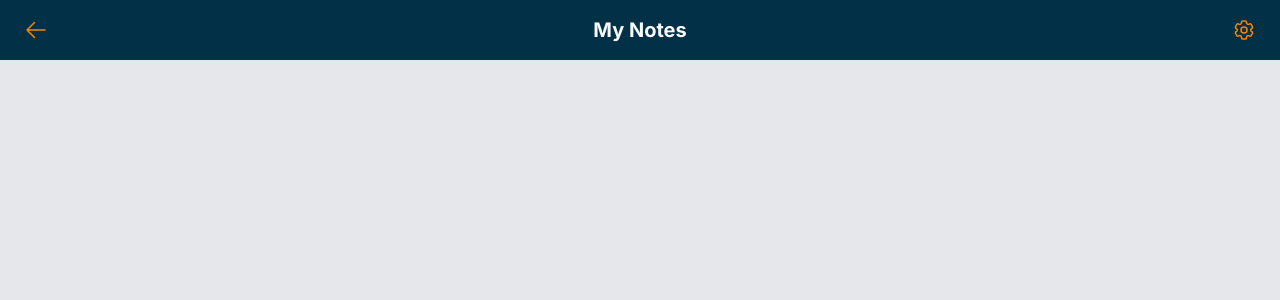
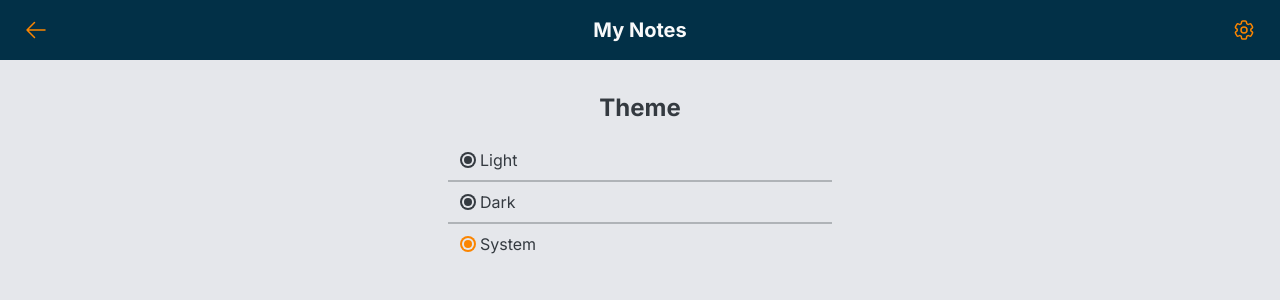
Before and after one commit to fauzan-radji/msib-aksamedia, a React (Vite) app: page /msib-aksamedia/setting in a window 1280 px wide. Before the commit this address had no page. Shown: the top 300 px of the page. Built offline with nearby package versions, Linux system fonts and the light colour scheme.

Commit message:
feat: Add dark mode support to the application

```diff
--- a/src/App.jsx
+++ b/src/App.jsx
@@ -1,11 +1,11 @@
-import { Edit, Home, Login, New, Profile } from "@/views";
+import { Edit, Home, Login, New, Profile, Setting } from "@/views";
 import { Route, Routes } from "react-router-dom";
 
 import { Topbar } from "@/components";
 
 export default function App() {
   return (
-    <div className="bg-light text-dark flex h-dvh flex-col">
+    <div className="flex h-dvh flex-col bg-light text-dark dark:bg-dark dark:text-light">
       <Topbar title="My Notes" />
 
       <main className="no-scrollbar container mx-auto flex-auto flex-col overflow-auto px-6 pt-4">
@@ -15,6 +15,7 @@ export default function App() {
           <Route path="/edit/:noteId" element={<Edit />} />
           <Route path="/profile" element={<Profile />} />
           <Route path="/login" element={<Login />} />
+          <Route path="/setting" element={<Setting />} />
         </Routes>
       </main>
     </div>
--- a/src/components/Card.jsx
+++ b/src/components/Card.jsx
@@ -7,7 +7,7 @@ export default function Card({ note, deleteNote, className }) {
   return (
     <div
       className={twMerge(
-        "relative w-full cursor-pointer rounded-md bg-white hover:bg-white/50",
+        "relative w-full cursor-pointer rounded-md bg-white hover:bg-white/50 dark:bg-black dark:hover:bg-black/50",
         className,
       )}
     >
--- a/src/components/Dropdown.jsx
+++ b/src/components/Dropdown.jsx
@@ -20,7 +20,7 @@ export default function Dropdown({
     >
       <ul
         className={twMerge(
-          "pointer-events-none absolute isolate flex -translate-x-1/2 translate-y-0 list-none flex-col rounded-md bg-white text-dark opacity-0 shadow-md transition duration-300",
+          "pointer-events-none absolute isolate flex -translate-x-1/2 translate-y-0 list-none flex-col rounded-md bg-white text-dark opacity-0 shadow-md transition duration-300 dark:bg-black dark:text-light",
           show && "pointer-events-auto translate-y-2 opacity-100",
         )}
         style={{
--- a/src/components/Input.jsx
+++ b/src/components/Input.jsx
@@ -36,7 +36,7 @@ const InputIcon = forwardRef(
               className={twJoin(
                 "peer h-full w-full resize-none rounded-md border-2 bg-transparent px-3 py-2 outline-none transition duration-300 placeholder:text-transparent",
                 isValid
-                  ? "border-primary/25 focus:border-primary/50"
+                  ? "border-secondary/50 focus:border-secondary"
                   : "border-danger-600 focus:border-danger-600",
               )}
               onChange={(e) => {
@@ -74,7 +74,7 @@ const InputIcon = forwardRef(
               className={twJoin(
                 "peer h-full w-full rounded-md border-2 bg-transparent px-3 py-2 outline-none transition duration-300 placeholder:text-transparent",
                 isValid
-                  ? "border-primary/25 focus:border-primary/50"
+                  ? "border-secondary/50 focus:border-secondary"
                   : "border-danger-600 focus:border-danger-600",
               )}
               onChange={(e) => {
@@ -104,9 +104,9 @@ const InputIcon = forwardRef(
           <label
             htmlFor={id}
             className={twJoin(
-              "before:bg-light absolute left-2 top-0.5 isolate z-20 m-auto flex origin-left -translate-y-5 scale-90 items-center gap-1 px-1 py-2 transition duration-300 before:absolute before:left-0 before:right-0 before:-z-10 before:h-2 peer-placeholder-shown:translate-y-0 peer-placeholder-shown:scale-100 peer-focus:-translate-y-5 peer-focus:scale-90",
+              "absolute left-2 top-0.5 isolate z-20 m-auto flex origin-left -translate-y-5 scale-90 items-center gap-1 px-1 py-2 transition duration-300 before:absolute before:left-0 before:right-0 before:-z-10 before:h-2 before:bg-light peer-placeholder-shown:translate-y-0 peer-placeholder-shown:scale-100 peer-focus:-translate-y-5 peer-focus:scale-90 dark:before:bg-dark",
               isValid
-                ? "text-dark peer-focus:text-dark"
+                ? "text-dark peer-focus:text-dark dark:text-light dark:peer-focus:text-light"
                 : "text-danger-600 peer-focus:text-danger-600",
             )}
           >
--- a/src/components/Topbar.jsx
+++ b/src/components/Topbar.jsx
@@ -57,13 +57,15 @@ export default function Topbar({ title }) {
           position={dropdownPosition}
           show={showDropdown}
           setShow={setShowDropdown}
-          title={user ? `Hello, ${user.name}` : ""}
+          title={user ? `Hello, ${user.name.split(" ")[0]}` : ""}
           options={[
             {
               id: "setting",
               text: "Setting",
               icon: Cog6ToothIcon,
-              action: () => {},
+              action: () => {
+                navigate("/setting");
+              },
             },
             ...(user
               ? [
--- a/src/views/Home.jsx
+++ b/src/views/Home.jsx
@@ -50,13 +50,13 @@ export default function Home() {
 
   return (
     <div className="flex h-full flex-col gap-4">
-      <form className="flex items-center gap-2 rounded-md bg-primary/10 px-4 py-2 text-dark">
+      <form className="flex items-center gap-2 rounded-md bg-primary/10 px-4 py-2 text-dark dark:bg-primaryContrast/30 dark:text-light">
         <input
           type="search"
           placeholder="Search movies..."
           value={searchQuery}
           onChange={handleChange}
-          className="w-full bg-transparent outline-none placeholder:text-dark/50"
+          className="w-full bg-transparent outline-none placeholder:text-dark/50 dark:placeholder:text-light/70"
         />
         <MagnifyingGlassIcon className="h-5 w-5 text-secondary" />
       </form>
--- /dev/null
+++ b/src/views/Setting.jsx
@@ -0,0 +1,79 @@
+import { Header } from "@/components";
+import { useEffect } from "react";
+import { useLocalStorage } from "@/hooks";
+
+export default function Setting() {
+  const [theme, setTheme] = useLocalStorage("theme", "light");
+
+  useEffect(() => {
+    if (
+      theme === "dark" ||
+      (theme === "system" &&
+        window.matchMedia("(prefers-color-scheme: dark)").matches)
+    ) {
+      document.body.classList.add("dark");
+    } else {
+      document.body.classList.remove("dark");
+    }
+  }, [theme]);
+
+  return (
+    <div className="flex flex-col">
+      <Header>Theme</Header>
+      <ul className="mx-auto flex w-full max-w-sm list-none flex-col gap-0.5 bg-dark/30 dark:bg-light/30">
+        <li className="flex items-center gap-2 bg-light ps-4 dark:bg-dark">
+          <input
+            type="radio"
+            name="theme"
+            id="light"
+            className="peer hidden"
+            onChange={() => setTheme("light")}
+          />
+          <label
+            htmlFor="light"
+            className="inline-block aspect-square h-2 cursor-pointer rounded-full bg-dark ring-2 ring-dark ring-offset-2 ring-offset-light peer-checked:bg-secondary peer-checked:ring-secondary dark:bg-light dark:ring-light dark:ring-offset-dark"
+          ></label>
+          <label className="flex-auto cursor-pointer py-2 pe-4" htmlFor="light">
+            Light
+          </label>
+        </li>
+        <li className="flex items-center gap-2 bg-light ps-4 dark:bg-dark">
+          <input
+            type="radio"
+            name="theme"
+            id="dark"
+            className="peer hidden"
+            onChange={() => setTheme("dark")}
+          />
+          <label
+            htmlFor="dark"
+            className="inline-block aspect-square h-2 cursor-pointer rounded-full bg-dark ring-2 ring-dark ring-offset-2 ring-offset-light peer-checked:bg-secondary peer-checked:ring-secondary dark:bg-light dark:ring-light dark:ring-offset-dark"
+          ></label>
+          <label className="flex-auto cursor-pointer py-2 pe-4" htmlFor="dark">
+            Dark
+          </label>
+        </li>
+        <li className="flex items-center gap-2 bg-light ps-4 dark:bg-dark">
+          <input
+            type="radio"
+            name="theme"
+            id="system"
+            className="peer hidden"
+            onChange={() => setTheme("system")}
+            defaultChecked
+          />
+          <label
+            htmlFor="system"
+            className="inline-block aspect-square h-2 cursor-pointer rounded-full bg-dark ring-2 ring-dark ring-offset-2 ring-offset-light peer-checked:bg-secondary peer-checked:ring-secondary dark:bg-light dark:ring-light dark:ring-offset-dark"
+          ></label>
+          <label
+            className="flex-auto cursor-pointer py-2 pe-4"
+            htmlFor="system"
+          >
+            System
+          </label>
+        </li>
+      </ul>
+    </div>
+  );
+}
--- a/src/views/index.js
+++ b/src/views/index.js
@@ -3,3 +3,4 @@ export { default as Home } from "./Home";
 export { default as New } from "./New";
 export { default as Edit } from "./Edit";
 export { default as Profile } from "./Profile";
+export { default as Setting } from "./Setting";
--- a/tailwind.config.js
+++ b/tailwind.config.js
@@ -27,5 +27,6 @@ export default {
       },
     },
   },
+  darkMode: "selector",
   plugins: [],
 };
```
Also changed, not shown: 1 other file (tests, documents, lock files or other folders).
